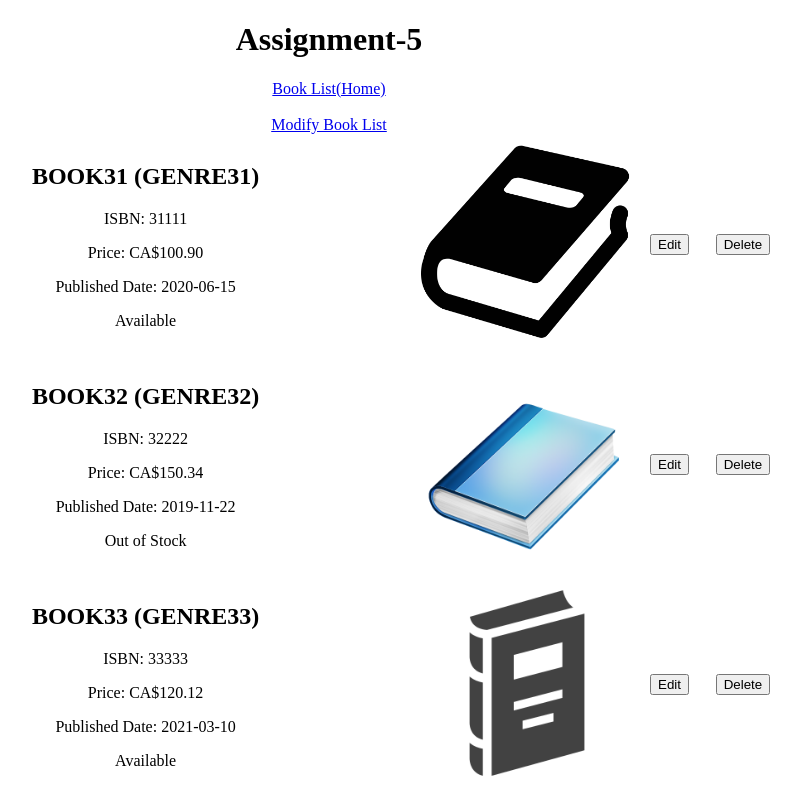
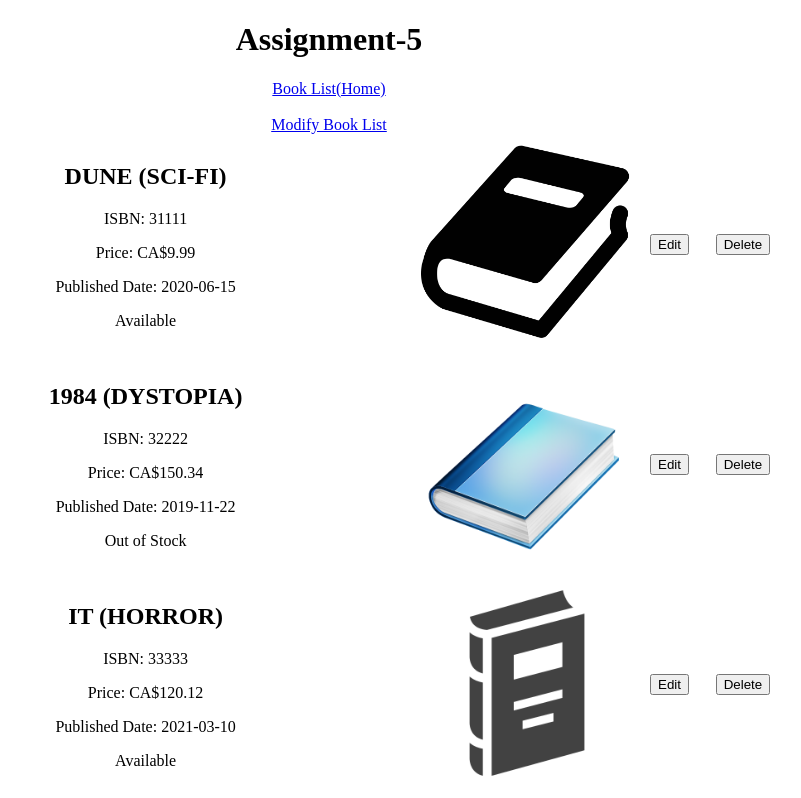
Before and after one commit to RiddhiMeetSavsani/Riddhi_Meet_Savsani_Learning_Angular, an Angular app: page /books in a window 1280 px wide. Shown: the top 798 px of the page, without its empty margins (311-1112 px from the left). Built offline with nearby package versions, Linux system fonts and the light colour scheme.

Commit message:
SPA to lazy loading applied

```diff
--- a/src/app/book-list/book-list.component.html
+++ b/src/app/book-list/book-list.component.html
@@ -23,7 +23,7 @@
         />
       </td>
       <td>
-        <button (click)="editBook(book.isbn)">Edit</button>
+        <button (click)="editBook(book.isbn, $event)">Edit</button>
         <button (click)="onDelete(book.isbn)">Delete</button>
       </td>
     </tr>
--- a/src/app/book-list/book-list.component.ts
+++ b/src/app/book-list/book-list.component.ts
@@ -68,8 +68,10 @@ export class BookListComponent {
 //     deleteBook(isbn: number): void {
 //   this.books = this.books.filter(book=> book.isbn!==isbn);
 // }
-  editBook(isbn: number): void {
+  editBook(isbn: number, event : MouseEvent): void {
+    event.stopPropagation();
     this.router.navigate(['/modify-book', isbn]);
   }
 
+  protected readonly onclick = onclick;
 }
--- a/src/app/data/mock-book-data.ts
+++ b/src/app/data/mock-book-data.ts
@@ -3,21 +3,21 @@ import {Book} from "../models/book";
 
 export const bookList3:Book[]=[
   {
-    title: 'Book31',
-    author: "Author31",
-    genre: "Genre31",
+    title: 'Dune',
+    author: "Frank Herbert",
+    genre: "Sci-Fi",
     publishedYear: 2020,
     isbn: 31111,
-    price: 100.89545,
+    price: 9.99,
     availability: true,
     imageUrl:"../assets/pngimg1.png",
     publishedDate : new Date(2020, 5, 15)
   },
 
   {
-    title: 'Book32',
-    author: "Author32",
-    genre: "Genre32",
+    title: '1984',
+    author: "George Orwell",
+    genre: "Dystopia",
     publishedYear: 2019,
     isbn: 32222,
     price: 150.3443,
@@ -27,9 +27,9 @@ export const bookList3:Book[]=[
   },
 
   {
-    title: 'Book33',
-    author: "Author33",
-    genre: "Genre33",
+    title: 'It',
+    author: "Stephen King",
+    genre: "Horror",
     publishedYear: 2021,
     isbn: 33333,
     price: 120.1234,
@@ -39,9 +39,9 @@ export const bookList3:Book[]=[
   },
 
   {
-    title: 'Book34',
-    author: "Author34",
-    genre: "Genre34",
+    title: 'Emma',
+    author: "Jane Austen",
+    genre: "Romance",
     publishedYear: 2018,
     isbn: 34444,
     price: 90.34343,
--- a/src/app/modify-book-list-item/modify-book-list-item.component.css
+++ b/src/app/modify-book-list-item/modify-book-list-item.component.css
@@ -6,7 +6,7 @@ table{
 
 input{
   margin-left: 0;
-  width: 100%;
+
 }
 button{
   margin: 1em;
--- a/src/app/modify-book-list-item/modify-book-list-item.component.html
+++ b/src/app/modify-book-list-item/modify-book-list-item.component.html
@@ -12,7 +12,10 @@
       <td><label for="title">Title</label></td>
       <td><input type="text" id="title" formControlName="title" /></td>
     </tr>
-
+    <tr>
+      <td><label for="genre">Genre</label></td>
+      <td><input type="text" id="genre" formControlName="genre" /></td>
+    </tr>
     <tr>
       <td><label for="availability">Available</label></td>
       <td><input type="checkbox" id="availability" formControlName="availability" /></td>
@@ -27,7 +30,6 @@
     </tr>
     <tr>
       <td><label for="imageUrl">Image URL(change only from 1,2,3,4)</label></td>
-
       <td><input type="text" id="imageUrl" formControlName="imageUrl" /></td>
     </tr>
   </table>
--- a/src/app/modify-book-list-item/modify-book-list-item.component.ts
+++ b/src/app/modify-book-list-item/modify-book-list-item.component.ts
@@ -26,7 +26,7 @@ export class ModifyBookListItemComponent implements OnInit{
     private router: Router
   ) {
     this.bookForm = this.fb.group({
-      title: [''], // No special chars
+      title: [''],
       isbn: ['', Validators.required],
       genre: [''],
       availability: [true],
```
Also changed, not shown: src/main.ts (+7 -7 lines).
